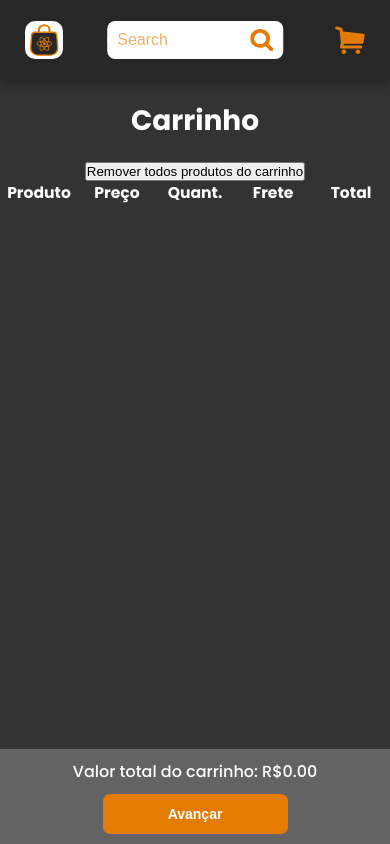
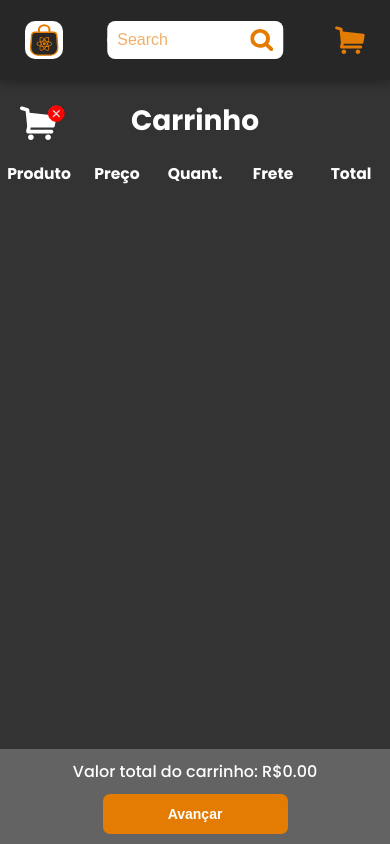
Before and after one commit to xfelipetavares/online-store-reactjs, a React (Vite) app: page /cart in a window 390 px wide. Built offline with nearby package versions, Linux system fonts and the light colour scheme.

Commit message:
small changes to cart page

```diff
--- a/src/components/ClearAllCartButton/index.jsx
+++ b/src/components/ClearAllCartButton/index.jsx
@@ -4,11 +4,13 @@ import { useDispatch } from 'react-redux'
 import { totalItems } from '../../redux/actions/cart'
 
 // import { Container } from './styles';
+import clearCart from '../../assets/clearCart.svg'
 
 const ClearAllCartButton = () => {
   const disp = useDispatch()
   return (
     <button
+      title="Remover todos os produtos"
       type="button"
       onClick={() => {
         removeAllItemsFromCart()
@@ -16,7 +18,7 @@ const ClearAllCartButton = () => {
         alert('Todos os itens do carrinho foram removidos. 🛒')
       }}
     >
-      Remover todos produtos do carrinho
+      <img src={clearCart} alt="Apagar todos os itens" />
     </button>
   )
 }
--- a/src/pages/Cart/index.jsx
+++ b/src/pages/Cart/index.jsx
@@ -16,8 +16,10 @@ const Cart = () => {
       <div className={styles.main}>
         <div className={styles.left}>
           <h2 className={styles.h2}>Carrinho</h2>
-          <ClearAllCartButton />
           <div className={styles.tableTitles}>
+            <div className={styles.clearButton}>
+              <ClearAllCartButton />
+            </div>
             <h5>Produto</h5>
             <h5>Preço</h5>
             <h5>Quant.</h5>
--- a/src/pages/Cart/styles.module.scss
+++ b/src/pages/Cart/styles.module.scss
@@ -21,6 +21,7 @@
       color: white;
       height: 100%;
       overflow-y: auto;
+      position: relative;
 
       .h2 {
         width: fit-content;
@@ -29,11 +30,26 @@
         // border: solid red 1px;
       }
 
+
       .tableTitles {
         display: flex;
         width: clamp(5rem, 65vw, 110rem);
         justify-content: space-between;
         text-align: center;
+
+        .clearButton {
+        position: absolute;
+        left: 3rem;
+        top: 2rem;
+        button {
+            width: 5.5rem;
+            background: none;
+            border: none;
+            img {
+              width: 100%;
+            }
+          }
+        }
 
         h5 {
           width: 100%;
@@ -106,6 +122,14 @@
     .left {
       width: 100% !important;
 
+      .clearButton {
+        left: 2rem !important;
+        button {
+          width: 4.5rem !important;
+        }
+
+      }
+
       .tableTitles {
         width: 100% !important;
       }
```
Also changed, not shown: src/assets/clearCart.svg (added).
